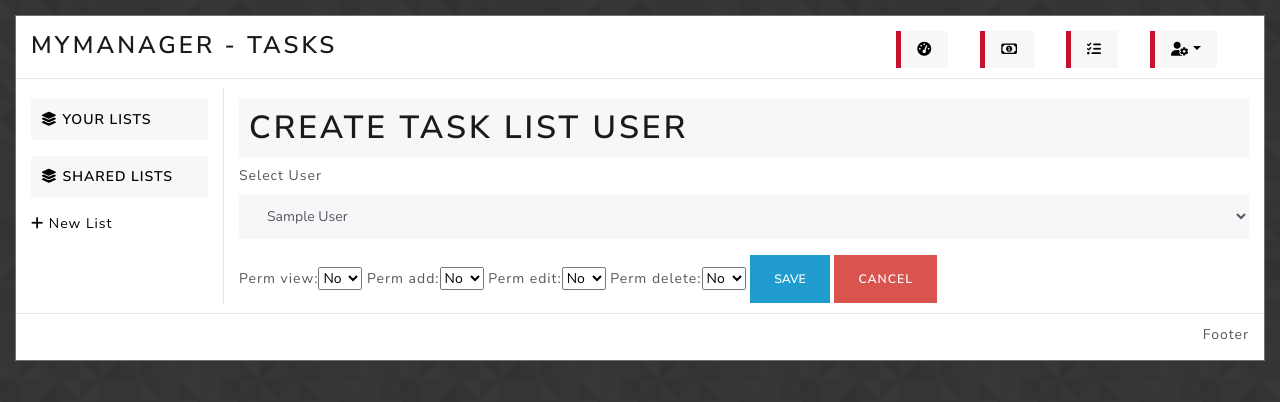
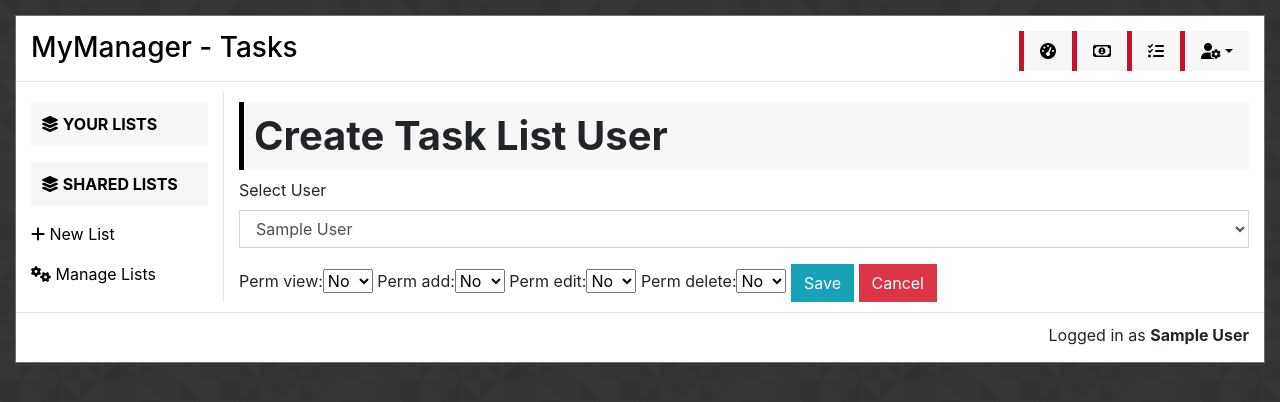
Before and after one commit to Robtych121/MyManager, a Django app: page /tasks/add_task_list_user/1/ in a window 1280 px wide. Shown: the top 402 px of the page. Run offline with Django 3.2, Linux system fonts and the light colour scheme; the visitor is signed in with stand-in values (Sample User, id 1); data comes from the database, SQL or seed files in the repository; data that the repository does not hold is empty; some libraries are stand-ins or nearby versions.

Commit message:
cleaned up links now that tasks app is in place

```diff
--- a/task_lists/views.py
+++ b/task_lists/views.py
@@ -45,7 +45,7 @@ def create_or_edit_task_list(request, pk=None):
             task_list.save()
             TaskListUsers = Task_List_Users(list_id=task_list.id, user_id=request.user.id, perm_view="Yes", perm_add="Yes", perm_edit="Yes", perm_delete="Yes")
             TaskListUsers.save()
-            return redirect('home')
+            return redirect('taskhome')
     else:
         form = TaskListForm(instance=task_list)
     return render(request, 'task_list_form.html', {'form': form, 'grouped_lists': grouped_lists})
@@ -91,7 +91,7 @@ def delete_task_list_post(request, id):
 
     tasklistusers.delete()
     task_list.delete()
-    return redirect('home')
+    return redirect('taskhome')
 
 
 def manage_task_lists(request):
--- a/templates/base.html
+++ b/templates/base.html
@@ -7,7 +7,6 @@
     <link rel="shortcut icon" type="image/png" href="{% static 'favicon.ico' %}"/>
     <script src="https://kit.fontawesome.com/03eed4466c.js" crossorigin="anonymous"></script>
     <link rel="stylesheet" href="https://stackpath.bootstrapcdn.com/bootstrap/4.5.0/css/bootstrap.min.css" integrity="sha384-9aIt2nRpC12Uk9gS9baDl411NQApFmC26EwAOH8WgZl5MYYxFfc+NcPb1dKGj7Sk" crossorigin="anonymous">
-    <link rel="stylesheet" href="{% static 'css/bootstrap.min.css' %}">
     <link rel="stylesheet" href="{% static 'css/styles.css' %}">
     <script src="https://code.jquery.com/jquery-3.5.1.slim.min.js" integrity="sha384-DfXdz2htPH0lsSSs5nCTpuj/zy4C+OGpamoFVy38MVBnE+IbbVYUew+OrCXaRkfj" crossorigin="anonymous"></script>
     <script src="https://cdn.jsdelivr.net/npm/popper.js@1.16.0/dist/umd/popper.min.js" integrity="sha384-Q6E9RHvbIyZFJoft+2mJbHaEWldlvI9IOYy5n3zV9zzTtmI3UksdQRVvoxMfooAo" crossorigin="anonymous"></script>
@@ -20,7 +19,7 @@
     <div class="row top-header">
         <div class="col-md-6">
             {% if user.is_authenticated %}
-            <h3>MyManager - <span id="appName">{% block app_name %}{% endblock %}</span></h3>
+            <a class="LogoLink" href="{% url 'home' %}"><h3>MyManager - <span id="appName">{% block app_name %}{% endblock %}</span></h3></a>
             {% endif %}
         </div>
         <div class="col-md-6 text-right">
@@ -33,7 +32,7 @@
         </div>
         <div class="col-md-10">
             {% include 'partials/messages.html' %}
-            <h1 class="menu_section">{% block page_heading %}{% endblock %}</h1>
+            <h1 class="title_section">{% block page_heading %}{% endblock %}</h1>
             {% block content %}{% endblock %}
         </div>
     </div>
--- a/templates/partials/footer.html
+++ b/templates/partials/footer.html
@@ -1,3 +1,3 @@
 {% if user.is_authenticated %}
-Footer
+Logged in as <strong>{{user.first_name}} {{user.last_name}}</strong>
 {% endif %}
--- a/templates/partials/navigation.html
+++ b/templates/partials/navigation.html
@@ -79,6 +79,7 @@
     </ul>
   </div>
     <a class="add_list" href="{% url 'create_or_edit_task_list' %}"><p><i class="fas fa-plus"></i> New List</p></a>
+    <a class="add_list" href="{% url 'manage_task_lists' %}"><p><i class="fas fa-cogs"></i> Manage Lists</p></a>
 </div>
 
 
--- a/templates/partials/topbar.html
+++ b/templates/partials/topbar.html
@@ -1,6 +1,6 @@
 <ul class="nav nav-pills justify-content-end">
     <li class="nav-item">
-        <a class="nav-link" href="#"><i class="fas fa-tachometer-alt"></i></a>
+        <a class="nav-link" href="{% url 'home' %}"><i class="fas fa-tachometer-alt"></i></a>
     </li>
     <li class="nav-item">
         <a class="nav-link" href="#"><i class="far fa-money-bill-alt"></i></a>
```
